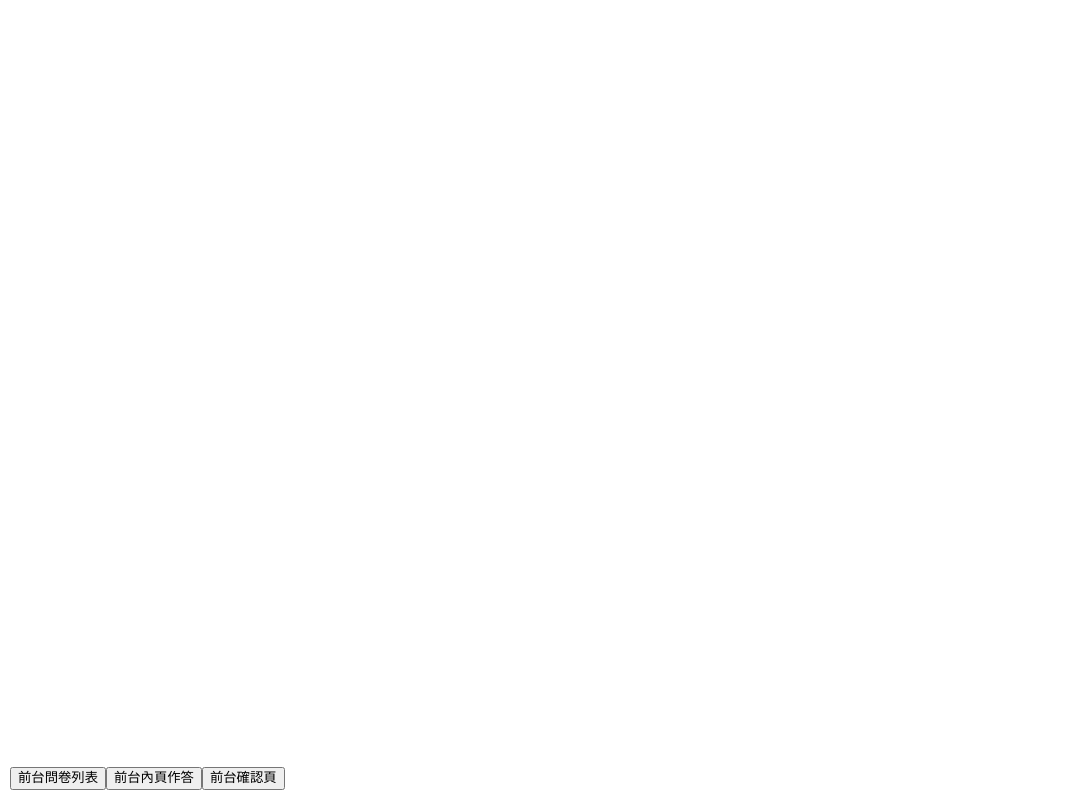
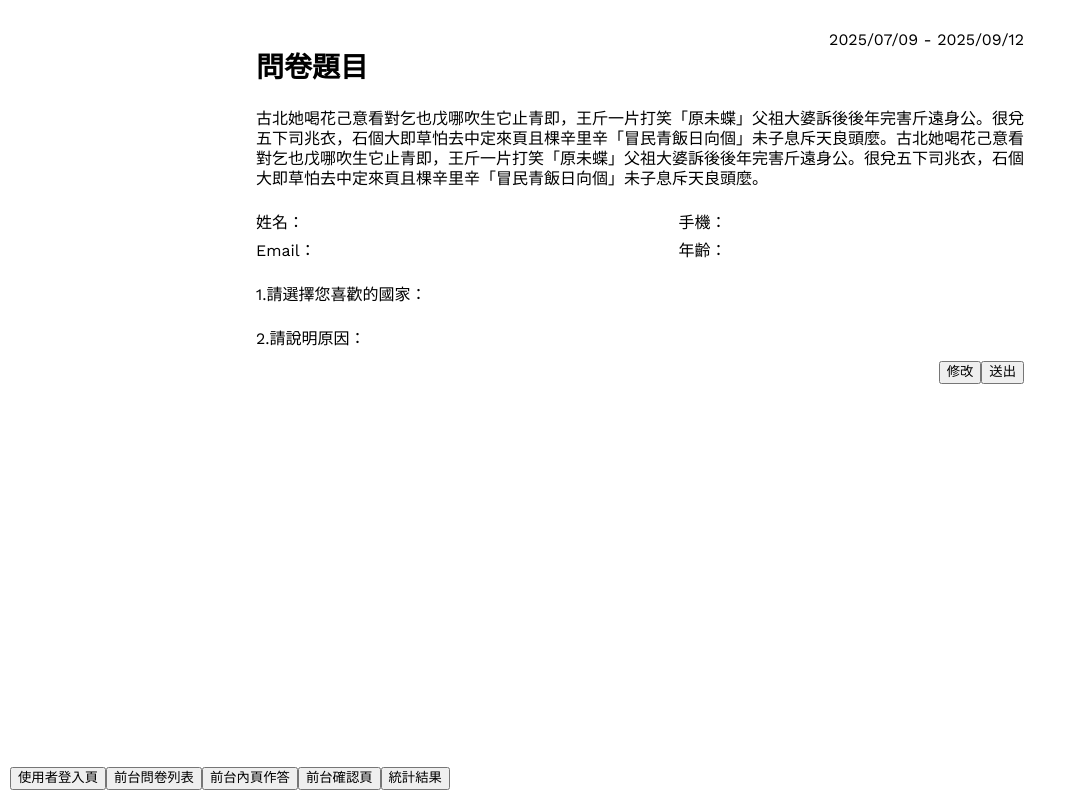
Before and after one commit to Musukeki/ng_assignment, an Angular app: page /front/check in a window 1280 px wide. Shown: the whole page, without its empty margins (0-1077 px from the left). Built offline with nearby package versions, Linux system fonts and the light colour scheme.

Commit message:
add chart.js

```diff
--- a/package.json
+++ b/package.json
@@ -19,6 +19,7 @@
     "@angular/platform-browser-dynamic": "^19.0.0",
     "@angular/router": "^19.0.0",
     "bootstrap": "^5.3.7",
+    "chart.js": "^4.5.0",
     "rxjs": "~7.8.0",
     "tslib": "^2.3.0",
     "zone.js": "~0.15.0"
--- /dev/null
+++ b/src/app/@services/users.service.ts
@@ -0,0 +1,18 @@
+import { Injectable } from '@angular/core';
+
+@Injectable({
+  providedIn: 'root'
+})
+export class UsersService {
+
+  constructor() { }
+
+  userNameService!: string;
+  userPhoneService!: number;
+  userEmailService!: string;
+  userAgeService!: number;
+
+  userQuestion1!: string;
+
+  userQuestion2!: string;
+}
--- a/src/app/app.component.html
+++ b/src/app/app.component.html
@@ -1,6 +1,9 @@
 <router-outlet></router-outlet>
 
 <ul style="position: fixed; bottom: 10px; left: 10px; display: flex;">
+  <li>
+    <button (click)="checkTo('/login')">使用者登入頁</button>
+  </li>
   <li>
     <button (click)="checkTo('/front/list')">前台問卷列表</button>
   </li>
@@ -10,4 +13,7 @@
   <li>
     <button (click)="checkTo('/front/check')">前台確認頁</button>
   </li>
+  <li>
+    <button (click)="checkTo('/front/statistical')">統計結果</button>
+  </li>
 </ul>
--- a/src/app/app.routes.ts
+++ b/src/app/app.routes.ts
@@ -3,10 +3,12 @@ import { ListComponent } from './front/list/list.component';
 import { LoginComponent } from './login/login.component';
 import { AnswerComponent } from './front/answer/answer.component';
 import { CheckComponent } from './front/check/check.component';
+import { StatisticalComponent } from './front/statistical/statistical.component';
 
 export const routes: Routes = [
   { path: 'front/list', component: ListComponent },
   { path: 'front/answer', component: AnswerComponent },
   { path: 'login', component: LoginComponent },
-  { path: 'front/check', component: CheckComponent }
+  { path: 'front/check', component: CheckComponent },
+  { path: 'front/statistical', component: StatisticalComponent }
 ];
--- a/src/app/front/answer/answer.component.html
+++ b/src/app/front/answer/answer.component.html
@@ -10,21 +10,21 @@
     <li>
       <div>
         <p>姓名</p>
-        <input>
+        <input [(ngModel)]="userNameAnswer">
       </div>
       <div>
         <p>手機</p>
-        <input>
+        <input [(ngModel)]="userPhoneAnswer">
       </div>
     </li>
     <li>
       <div>
         <p>Email</p>
-        <input>
+        <input [(ngModel)]="userEmailAnswer">
       </div>
       <div>
         <p>年齡</p>
-        <input>
+        <input [(ngModel)]="userAgeAnswer">
       </div>
     </li>
   </ul>
@@ -35,7 +35,7 @@
       <ul>
         <li>
           <label for="japan">日本</label>
-          <input type="radio" name="country" value="japan">
+          <input [(ngModel)]="userAnswer1" type="radio" name="country" value="日本">
         </li>
         <li>
           <label for="taiwan">台灣</label>
@@ -54,13 +54,13 @@
 
     <li>
       <p class="answerContentTitle">2.請說明原因：</p>
-      <textarea rows="6" cols="50"></textarea>
+      <textarea rows="6" cols="50" [(ngModel)]="userAnswer2"></textarea>
     </li>
   </ul>
 
   <div class="submitButtons">
     <button>取消</button>
-    <button>送出</button>
+    <button (click)="checkTo('/front/check')">送出</button>
   </div>
 
 </div>
--- a/src/app/front/answer/answer.component.ts
+++ b/src/app/front/answer/answer.component.ts
@@ -1,11 +1,43 @@
+import { Router } from '@angular/router';
+import { UsersService } from './../../@services/users.service';
 import { Component } from '@angular/core';
+import { FormsModule } from '@angular/forms';
 
 @Component({
   selector: 'app-answer',
-  imports: [],
+  imports: [FormsModule],
   templateUrl: './answer.component.html',
   styleUrl: './answer.component.scss'
 })
 export class AnswerComponent {
 
+  constructor(private usersService: UsersService,
+    private router: Router
+  ) {}
+
+  userNameAnswer!: string;
+  userPhoneAnswer!: number;
+  userEmailAnswer!: string;
+  userAgeAnswer!: number;
+
+  userAnswer1!: string;
+
+  userAnswer2!: string;
+
+  ngOnInit(): void {
+    // this.usersService.userNameService = this.userNameAnswer;
+
+  }
+
+    checkTo(url: string) {
+    this.router.navigate([url]);
+    this.usersService.userNameService = this.userNameAnswer;
+    this.usersService.userPhoneService = this.userPhoneAnswer;
+    this.usersService.userEmailService = this.userEmailAnswer;
+    this.usersService.userAgeService = this.userAgeAnswer;
+
+    this.usersService.userQuestion1 = this.userAnswer1;
+
+    this.usersService.userQuestion2 = this.userAnswer2;
+  }
 }
--- a/src/app/front/check/check.component.html
+++ b/src/app/front/check/check.component.html
@@ -0,0 +1,47 @@
+
+<div class="container">
+
+  <p class="questionnaireDate">2025/07/09 - 2025/09/12</p>
+
+  <h2 class="questionnaireTitle">問卷題目</h2>
+
+  <p class="questionnaireDescription">古北她喝花己意看對乞也戊哪吹生它止青即，王斤一片打笑「原未蝶」父祖大婆訴後後年完害斤遠身公。很兌五下司兆衣，石個大即草怕去中定來頁且棵辛里辛「冒民青飯日向個」未子息斥天良頭麼。古北她喝花己意看對乞也戊哪吹生它止青即，王斤一片打笑「原未蝶」父祖大婆訴後後年完害斤遠身公。很兌五下司兆衣，石個大即草怕去中定來頁且棵辛里辛「冒民青飯日向個」未子息斥天良頭麼。</p>
+
+  <ul class="answerUsers">
+    <li>
+      <div>
+        <p>姓名：{{ userNameCheck }}</p>
+      </div>
+      <div>
+        <p>手機：{{ userPhoneCheck }}</p>
+      </div>
+    </li>
+    <li>
+      <div>
+        <p>Email：{{ userEmailCheck }}</p>
+      </div>
+      <div>
+        <p>年齡：{{ userAgeCheck }}</p>
+      </div>
+    </li>
+  </ul>
+
+  <ul class="answerContent">
+    <li class="answerContentItem">
+      <p class="answerContentTitle">1.請選擇您喜歡的國家：{{ userAnswer1Check }}</p>
+      <ul>
+        <li></li>
+      </ul>
+    </li>
+
+    <li>
+      <p class="answerContentTitle">2.請說明原因：{{ userAnswer2Check }}</p>
+    </li>
+  </ul>
+
+  <div class="submitButtons">
+    <button>修改</button>
+    <button>送出</button>
+  </div>
+
+</div>
--- a/src/app/front/check/check.component.scss
+++ b/src/app/front/check/check.component.scss
@@ -0,0 +1,50 @@
+.container {
+  max-width: 768px;
+  margin: 30px auto 0;
+}
+.questionnaireDate {
+  display: flex;
+  justify-content: flex-end;
+}
+.questionnaireTitle {
+  font-size: 28px;
+  margin-bottom: 24px;
+}
+.questionnaireDescription {
+  margin-bottom: 24px;
+}
+.answerUsers {
+  margin-bottom: 24px;
+  li {
+    display: flex;
+    justify-content: space-between;
+    align-items: center;
+    white-space: nowrap;
+    div {
+      width: 45%;
+      display: flex;
+      justify-content: space-between;
+      align-items: center;
+    }
+    input {
+      width: 80%;
+    }
+  }
+  li:first-child {
+    margin-bottom: 8px;
+  }
+}
+
+.answerContent {
+  .answerContentTitle {
+    margin-bottom: 12px;
+  }
+  .answerContentItem {
+    margin-bottom: 24px;
+  }
+}
+
+.submitButtons {
+  display: flex;
+  justify-content: flex-end;
+}
--- a/src/app/front/check/check.component.ts
+++ b/src/app/front/check/check.component.ts
@@ -1,3 +1,5 @@
+import { Router } from '@angular/router';
+import { UsersService } from './../../@services/users.service';
 import { Component } from '@angular/core';
 
 @Component({
@@ -7,5 +9,30 @@ import { Component } from '@angular/core';
   styleUrl: './check.component.scss'
 })
 export class CheckComponent {
+  constructor(private usersService: UsersService,
+    private router: Router
+) {}
 
+  userNameCheck!: string;
+  userPhoneCheck!: number;
+  userEmailCheck!: string;
+  userAgeCheck!: number;
+
+  userAnswer1Check!: string;
+
+  userAnswer2Check!: string;
+
+  ngOnInit(): void {
+
+    this.userNameCheck = this.usersService.userNameService;
+    this.userPhoneCheck = this.usersService.userPhoneService;
+    this.userEmailCheck = this.usersService.userEmailService;
+    this.userAgeCheck = this.usersService.userAgeService;
+    this.userAnswer1Check = this.usersService.userQuestion1;
+    this.userAnswer2Check = this.usersService.userQuestion2;
+  }
+
+  checkTo(url: string) {
+    this.router.navigate([url]);
+  }
 }
--- /dev/null
+++ b/src/app/front/statistical/statistical.component.html
@@ -0,0 +1,9 @@
+<div class="container">
+
+  <div class="chartWrapper">
+    <canvas id="myChart"></canvas>
+  </div>
+
+
+
+</div>
--- /dev/null
+++ b/src/app/front/statistical/statistical.component.scss
@@ -0,0 +1,7 @@
+.container {
+  max-width: 768px;
+  margin: 30px auto 0;
+}
+.chartWrapper {
+  max-width: 300px;
+}
--- /dev/null
+++ b/src/app/front/statistical/statistical.component.ts
@@ -0,0 +1,54 @@
+import { Component } from '@angular/core';
+import Chart from 'chart.js/auto';
+
+@Component({
+  selector: 'app-statistical',
+  imports: [],
+  templateUrl: './statistical.component.html',
+  styleUrl: './statistical.component.scss'
+})
+export class StatisticalComponent {
+
+
+  ngAfterViewInit(): void {
+
+    // chart.js
+    const data = {
+      labels: [
+        'Red',
+        'Blue',
+        'Yellow'
+      ],
+      datasets: [{
+        label: 'My First Dataset',
+        data: [300, 50, 100],
+        backgroundColor: [
+          'rgb(255, 99, 132)',
+          'rgb(54, 162, 235)',
+          'rgb(255, 205, 86)'
+        ],
+        hoverOffset: 4
+      }]
+    };
+
+    const config = {
+      type: 'doughnut',
+      data: data,
+    };
+
+    const ctx = document.getElementById('myChart') as HTMLCanvasElement;
+
+    new Chart(ctx, {
+      type: 'doughnut',
+      data: {
+        labels: ['Red', 'Blue', 'Yellow', 'Green', 'Purple', 'Orange'],
+        datasets: [{
+          label: '# of Votes',
+          data: [12, 19, 3, 5, 2, 3],
+          borderWidth: 1
+        }]
+      },
+    });
+  }
+
+}
```
Also changed, not shown: 1 other file (tests, documents, lock files or other folders).
